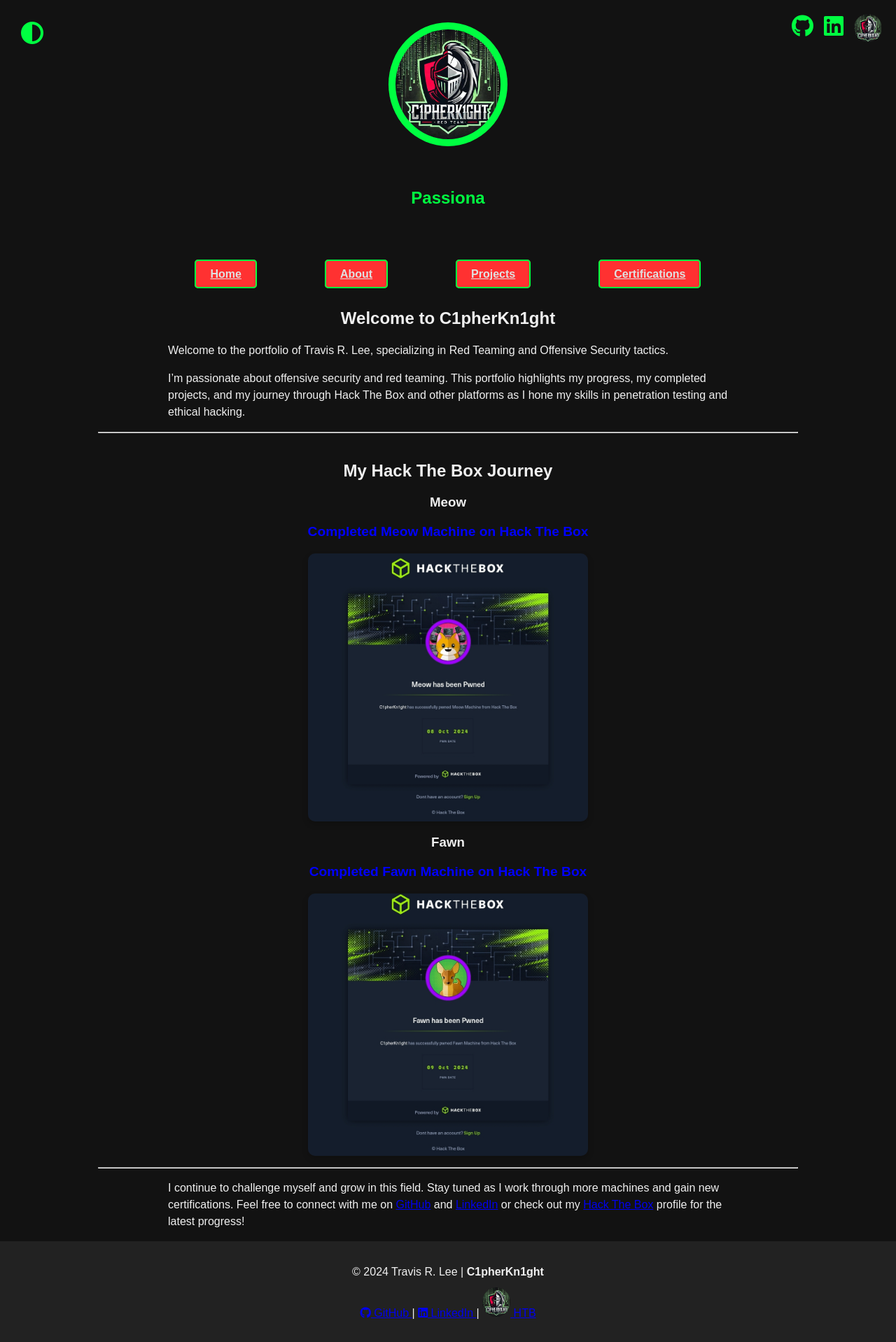
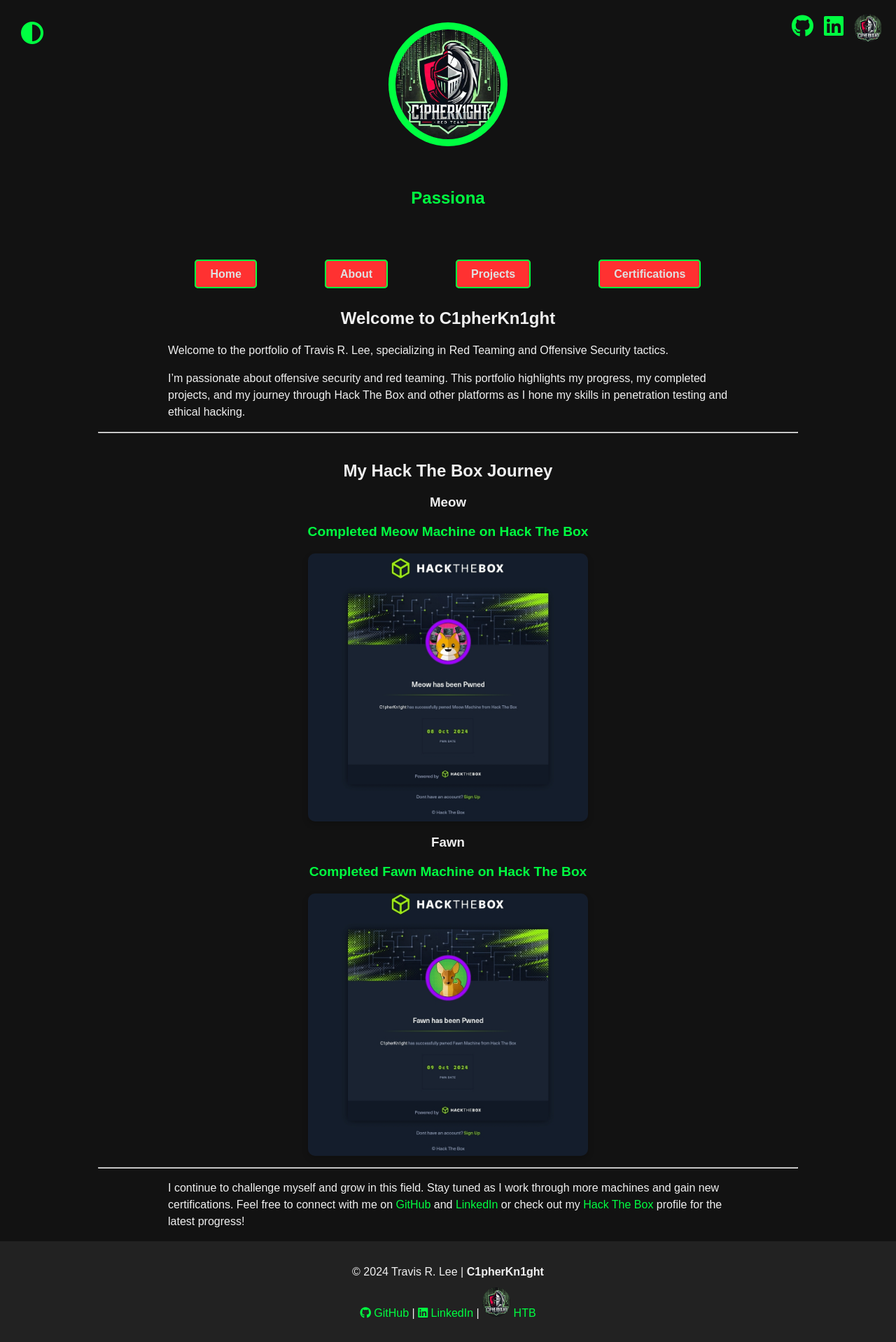
Before and after one commit to Travrl12/travrl12.github.io, a Jekyll site: the page built from index.markdown, in a window 1280 px wide. Shown: the whole page at 70% size. Built offline with Jekyll 4.4.1, drawn with Linux system fonts in a browser that asks for light colours.

Commit message:
Update main.css

```diff
--- a/assets/css/main.css
+++ b/assets/css/main.css
@@ -12,10 +12,29 @@
     padding: 0;
 }
 
+a {
+    color: #0000FF; /* Default link color in light mode (blue) */
+    text-decoration: none;
+}
+
+a:hover {
+    text-decoration: underline;
+    color: #FF3131; /* Hover color in light mode */
+}
+
 /* Dark Mode */
 html.dark-mode, body.dark-mode {
     background-color: #121212;
     color: #f0f0f0;
+}
+
+html.dark-mode a {
+    color: #00FF41; /* Link color in dark mode (green) */
+}
+
+html.dark-mode a:hover {
+    text-decoration: underline;
+    color: #0CFCE5; /* Hover color in dark mode (light green) */
 }
 
 /* Main content should take up available space */
@@ -48,7 +67,7 @@
 }
 
 .centered-links a {
-    color: blue;
+    color: #0000FF; /* Light mode link color for general links (blue) */
     text-decoration: none;
     font-weight: bold;
     font-size: 1.2rem;
@@ -56,6 +75,16 @@
 
 .centered-links a:hover {
     text-decoration: underline;
+    color: #FF3131; /* Hover color in light mode */
+}
+
+html.dark-mode .centered-links a {
+    color: #00FF41; /* Link color in dark mode */
+}
+
+html.dark-mode .centered-links a:hover {
+    text-decoration: underline;
+    color: #0CFCE5; /* Hover color in dark mode */
 }
 
 /* Left-align text */
@@ -338,7 +367,6 @@
 .certifications p {
     margin-top: 10px;  /* Adds spacing above the link */
     font-size: 1.2rem;  /* Slightly larger font for the link text */
-    color: #00FF41;     /* Link text color */
 }
 
 .certifications p a {
```
